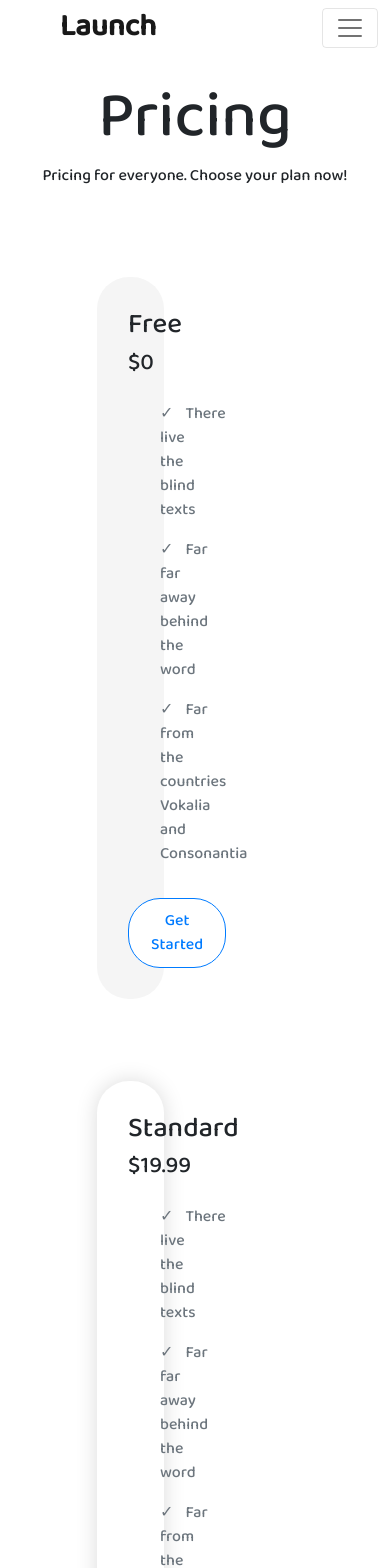
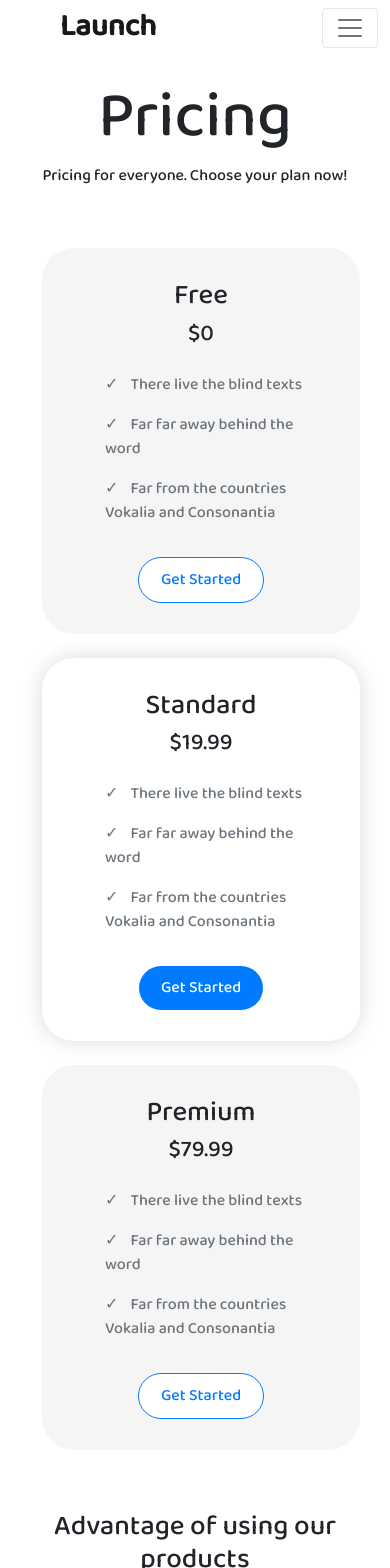
Before and after one commit to talhasaeed22/launchClone, a React (Create React App) app: page /Pricing in a window 390 px wide. Shown: the top 1568 px of the page. Built offline with nearby package versions, Linux system fonts and the light colour scheme; a web font is replaced by a local one.

Commit message:
some fixes

```diff
--- a/src/App.css
+++ b/src/App.css
@@ -106,6 +106,19 @@
   border-radius: 32px;
 }
 
+@media (max-width: 1200px){
+  .priceBox{
+    width: 30%;
+    margin: 12px 6px;
+  }
+}
+@media (max-width: 767px){
+  .priceBox{
+    width: 100%;
+    margin: 12px 6px;
+  }
+}
+
 
 
 /* //Contact CSS */
--- a/src/Components/Pricing.js
+++ b/src/Components/Pricing.js
@@ -9,7 +9,7 @@ const Pricing = () => {
             </div>
             <div className="container px-5">
                 <div className="row my-5">
-                    <div className="col-md-3 col-sm-12 d-flex flex-column priceBox  transform">
+                    <div className="col-md-4 col-lg-3 col-sm-12 d-flex flex-column priceBox  transform">
                         <h1 style={{ textAlign: 'center' }}>Free</h1>
                         <h3 style={{ textAlign: 'center' }}>$0</h3>
                         <ol id='ul' >
@@ -19,7 +19,7 @@ const Pricing = () => {
                         </ol>
                         <button className="pricing-button">Get Started</button>
                     </div>
-                    <div className="col-md-3 col-sm-12 d-flex flex-column  priceBox  transform" style={{boxShadow: '0px 0px 21px #dbdbdb', backgroundColor:'white'}}>
+                    <div className="col-md-4 col-lg-3 col-sm-12 d-flex flex-column  priceBox  transform" style={{boxShadow: '0px 0px 21px #dbdbdb', backgroundColor:'white'}}>
                         <h1 style={{ textAlign: 'center' }}>Standard</h1>
                         <h3 style={{ textAlign: 'center' }}>$19.99</h3>
                         <ol id='ul' >
@@ -29,7 +29,7 @@ const Pricing = () => {
                         </ol>
                         <button className="pricing-button" id='pricing-button-mid'>Get Started</button>
                     </div>
-                    <div className="col-md-3 col-sm-12 d-flex flex-column  priceBox transform">
+                    <div className="col-md-4 col-lg-3 col-sm-12 d-flex flex-column  priceBox transform">
                         <h1 style={{ textAlign: 'center' }}>Premium</h1>
                         <h3 style={{ textAlign: 'center' }}>$79.99</h3>
                         <ol id='ul' >
```
